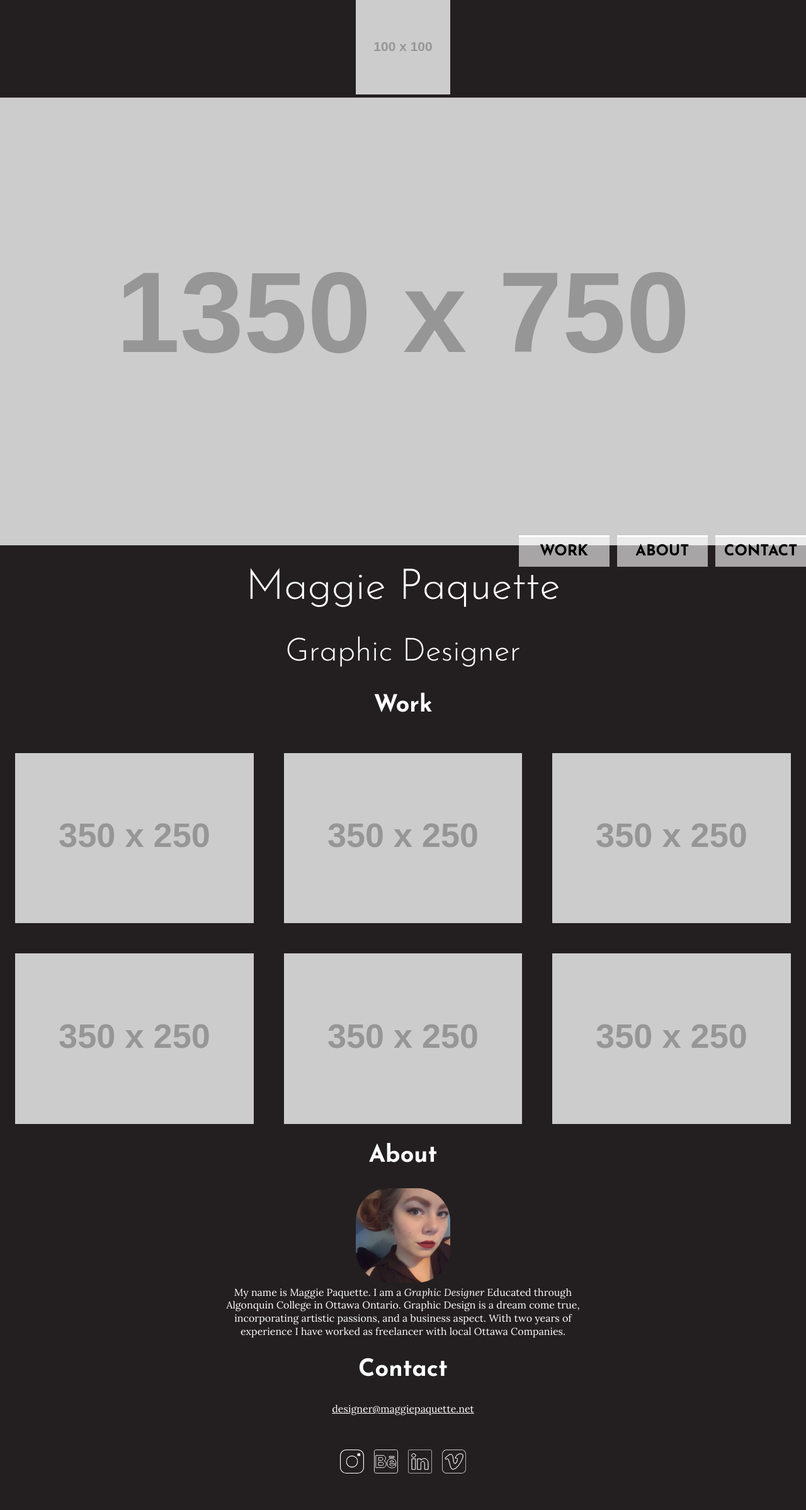
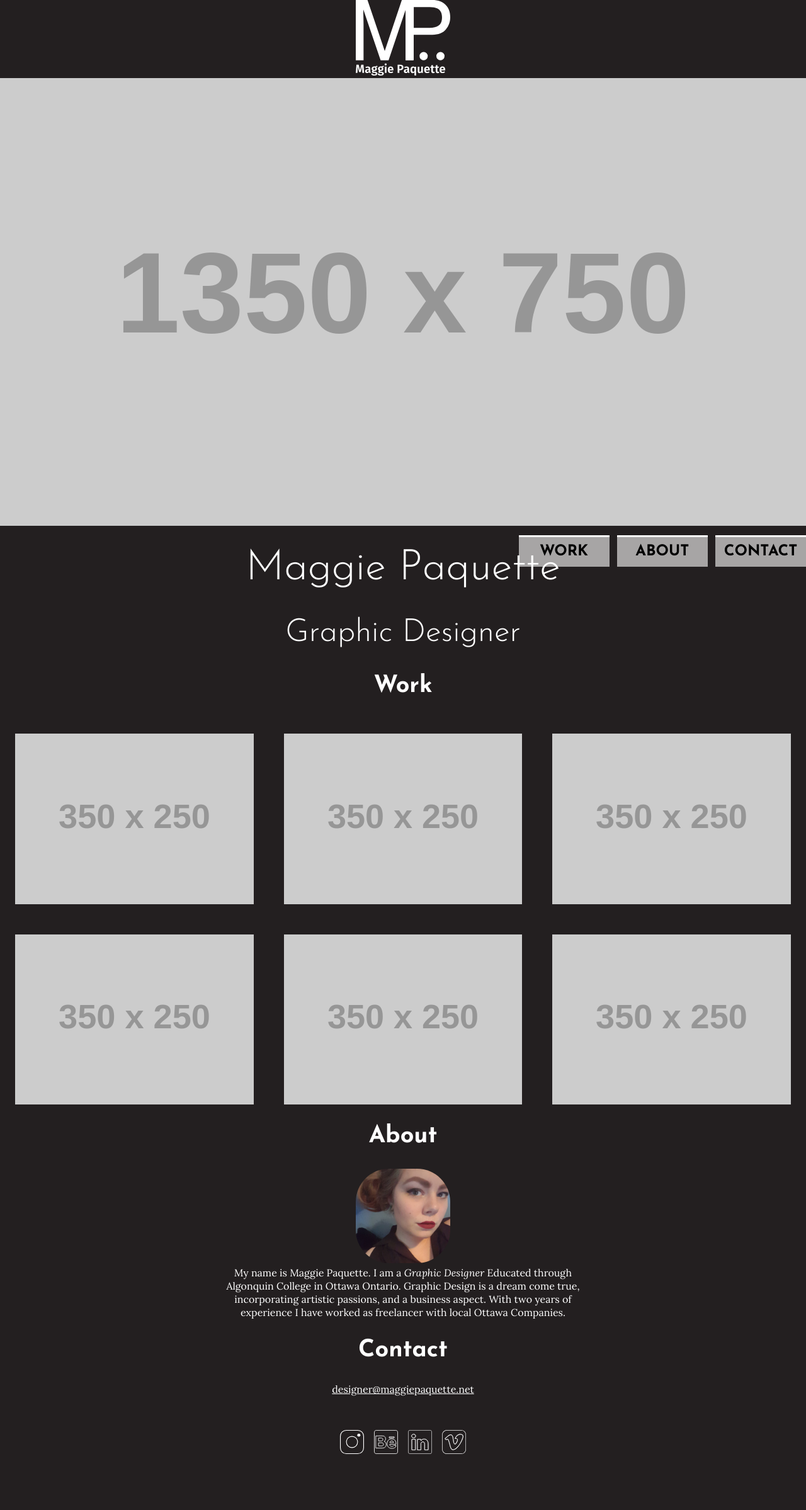
Before and after one commit to Mjams/domain, a Jekyll site: the page built from index.html, in a window 1280 px wide. Shown: the whole page at 63% size. Built offline with Jekyll 4.4.1, drawn with Linux system fonts in a browser that asks for light colours; after the commit the page ends 2368 px from its top, so only the background shows below that.

Commit message:
Added logo

```diff
--- a/index.html
+++ b/index.html
@@ -3,7 +3,7 @@ layout: default
 ---
 
   <div class="text-center">
-    <img class="personal-logo" src="http://placehold.it/100x100" alt="images/logo.svg">
+    <img class="personal-logo" src="images/logo.svg" alt="Maggie Paquette Graphic Designer">
     <img class="img-flex banner" src="http://placehold.it/1350x750" alt="images/background.svg">
   </div>
 </header>
```
Also changed, not shown: images/logo.svg (added).
